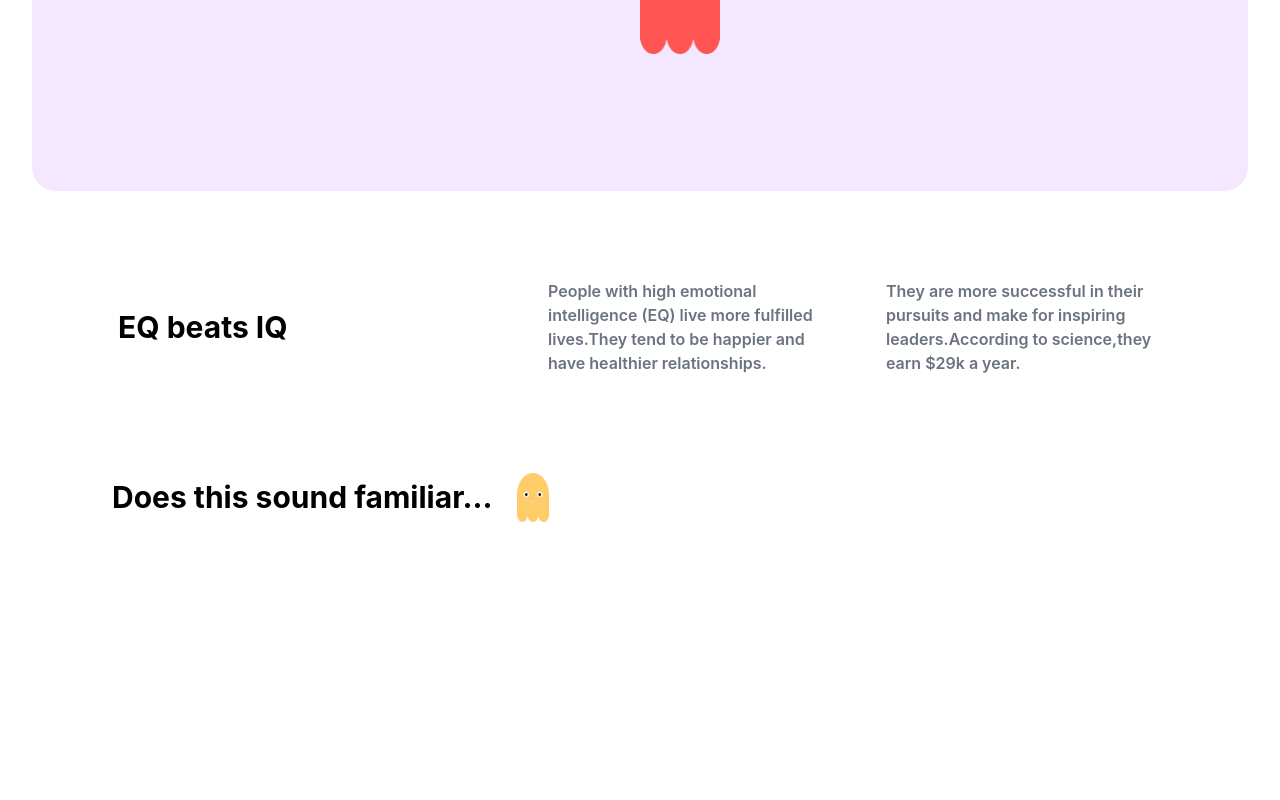
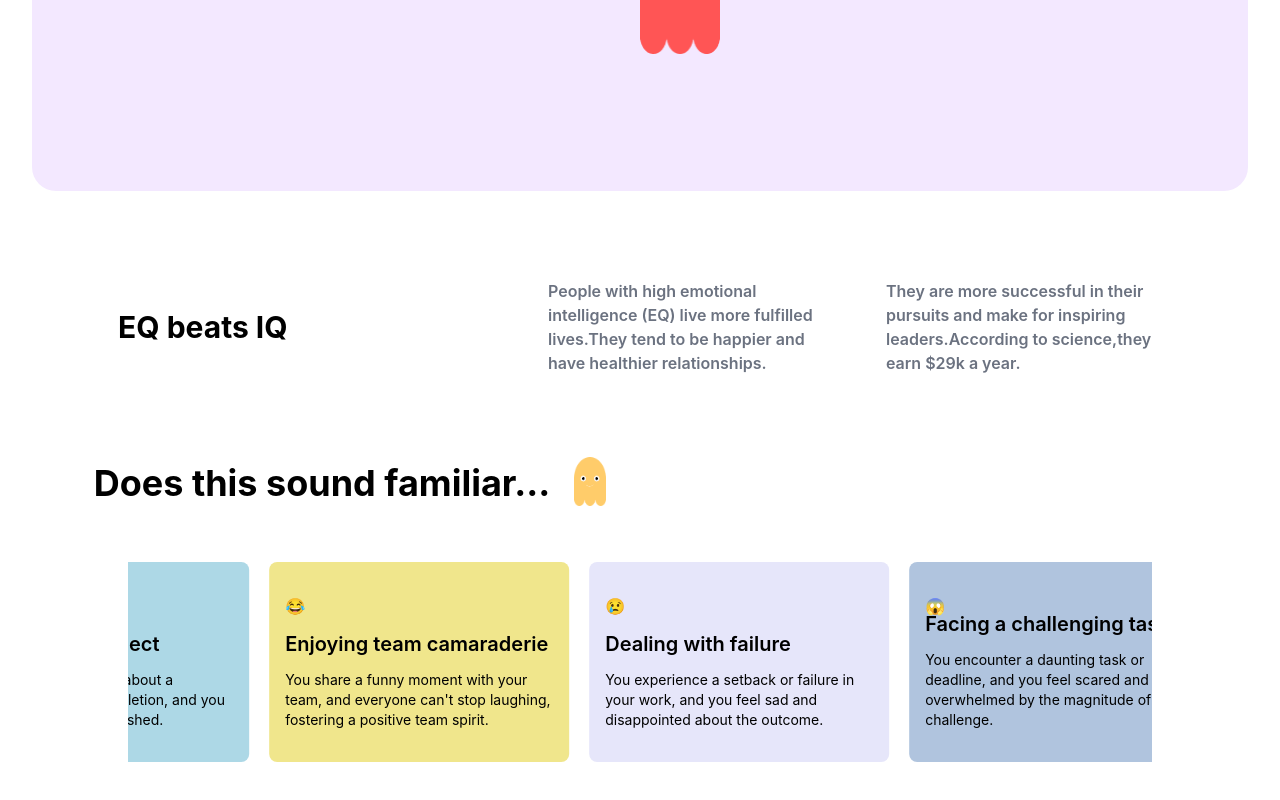
Before and after one commit to Sangmesh0011/spurfitassignment, a React (Create React App) app: page / in a window 1280 px wide. Shown: the part 693-1493 px from the top of the page. Before the commit the page ends 1231 px from the top, so only its background shows below. Built offline with nearby package versions, Linux system fonts and the light colour scheme.

Commit message:
box scrolling done

```diff
--- a/package.json
+++ b/package.json
@@ -6,9 +6,11 @@
     "@testing-library/jest-dom": "^5.17.0",
     "@testing-library/react": "^13.4.0",
     "@testing-library/user-event": "^13.5.0",
+    "framer-motion": "^11.0.24",
     "react": "^18.2.0",
     "react-dom": "^18.2.0",
     "react-scripts": "5.0.1",
+    "tailwind-scrollbar-hide": "^1.1.7",
     "web-vitals": "^2.1.4"
   },
   "scripts": {
--- a/src/App.js
+++ b/src/App.js
@@ -1,26 +1,71 @@
+import { motion } from "framer-motion";
 import React from "react";
 import Header from "./components/Header";
 import LandingPage from "./components/LandingPage";
+import emotionsData from "./res/emotionsData";
 
 function App() {
   return (
     <div className="flex flex-col">
-      <Header/>
+      <Header />
       <div className="flex flex-col justify-center items-center px-8">
-        <LandingPage/>
+        <LandingPage />
 
         <div className="p-14 flex justify-evenly items-center gap-8 my-8">
           <strong className="w-1/3 text-3xl">EQ beats IQ</strong>
-          <span style={{wordBreak:"normal"}} className="w-1/4 text-gray-500 font-semibold">People with high emotional intelligence (EQ) live more fulfilled lives.They tend to be happier and have healthier relationships.</span>
-          <span style={{wordBreak:"normal"}} className="w-1/4 text-gray-500 font-semibold">They are more successful in their pursuits and make for inspiring leaders.According to science,they earn $29k a year.</span>
+          <span
+            style={{ wordBreak: "normal" }}
+            className="w-1/4 text-gray-500 font-semibold"
+          >
+            People with high emotional intelligence (EQ) live more fulfilled
+            lives.They tend to be happier and have healthier relationships.
+          </span>
+          <span
+            style={{ wordBreak: "normal" }}
+            className="w-1/4 text-gray-500 font-semibold"
+          >
+            They are more successful in their pursuits and make for inspiring
+            leaders.According to science,they earn $29k a year.
+          </span>
         </div>
 
-        <div className="flex flex-col my-2 justify-start w-full px-12 py-2">
-          <strong className="text-3xl ml-8 flex gap-6">Does this sound familiar... <img className="w-8 mt-[-6px]" src="/Insect2.png" alt="" /></strong>
-          <div className=""></div>
-        </div>
+        <strong className="text-4xl ml-[-580px] mb-14 flex gap-6">
+          Does this sound familiar...{" "}
+          <img className="w-8 mt-[-6px]" src="/Insect2.png" alt="" />
+        </strong>
+
+        <div className="flex items-center mb-16">
+          <div
 
 
+            id="scroller"
+            className="w-[80vw] h-full overflow-x-auto scroll-smooth whitespace-nowrap scrollbar-hide"
+          >
+            {emotionsData.map((item, index) => {
+              return (
+                <motion.div
+                key={index}
+                  style={{ backgroundColor: item.color }}
+                  initial={{x:100}}
+                  animate={{x:-2000}}
+                  transition={{
+                    repeat: Infinity,
+                    repeatType:"reverse",
+                    duration: 20,
+                    ease: "linear",
+                  }}
+                  className="rounded-lg mr-5 w-[300px] h-[200px] inline-flex flex-col text-wrap py-8 px-4 bg-slate-700"
+                >
+                  <span className="w-16 h-16">{item.emoji}</span>
+                  <span className="text-xl mt-[-10px] font-semibold">
+                    {item.title}
+                  </span>
+                  <span className="text-sm mt-3">{item.details}</span>
+                </motion.div>
+              );
+            })}
+          </div>
+        </div>
       </div>
     </div>
   );
--- /dev/null
+++ b/src/components/BoxA.jsx
@@ -0,0 +1,13 @@
+import React from 'react'
+
+const BoxA = ({color,emoji,title,details}) => {
+  return (
+    <div style={{backgroundColor:{}}} className={`w-full h-full flex flex-col justify-start items-start p-4 gap-3`}>
+      <span>{emoji}</span>
+      <span style={{wordWrap:"break-word"}}>{title}</span>
+      <span style={{wordWrap:"break-word"}} className='text-sm'>{details}</span>
+    </div>
+  )
+}
+
+export default BoxA
--- /dev/null
+++ b/src/res/emotionsData.js
@@ -0,0 +1,52 @@
+const emotionsData = [
+    {
+      "color": "#FFDAB9", // PeachPuff
+      "emoji": "😠",
+      "title": "Conflict with a colleague",
+      "details": "You argue with a colleague and feel angry and defensive instead of staying open and working on common ground."
+    },
+    {
+      "color": "#ADD8E6", // LightBlue
+      "emoji": "😊",
+      "title": "Success in a project",
+      "details": "You receive good news about a successful project completion, and you feel happy and accomplished."
+    },
+    {
+      "color": "#F0E68C", // Khaki
+      "emoji": "😂",
+      "title": "Enjoying team camaraderie",
+      "details": "You share a funny moment with your team, and everyone can't stop laughing, fostering a positive team spirit."
+    },
+    {
+      "color": "#E6E6FA", // Lavender
+      "emoji": "😢",
+      "title": "Dealing with failure",
+      "details": "You experience a setback or failure in your work, and you feel sad and disappointed about the outcome."
+    },
+    {
+      "color": "#B0C4DE", // LightSteelBlue
+      "emoji": "😱",
+      "title": "Facing a challenging task",
+      "details": "You encounter a daunting task or deadline, and you feel scared and overwhelmed by the magnitude of the challenge."
+    },
+    {
+      "color": "#AFEEEE", // PaleTurquoise
+      "emoji": "😍",
+      "title": "Recognition for your work",
+      "details": "You receive praise or recognition for your hard work and dedication, and you feel deeply appreciated and valued."
+    },
+    {
+      "color": "#FFB6C1", // LightPink
+      "emoji": "😐",
+      "title": "Feeling burnt out",
+      "details": "You feel emotionally drained and indifferent towards work, experiencing burnout from prolonged stress and workload."
+    },
+    {
+      "color": "#98FB98", // PaleGreen
+      "emoji": "😴",
+      "title": "Struggling to stay focused",
+      "details": "You feel tired and struggle to concentrate on your tasks, longing for rest and finding it difficult to stay awake."
+    }
+  ];
+
+  export default emotionsData;
--- a/tailwind.config.js
+++ b/tailwind.config.js
@@ -4,5 +4,5 @@ module.exports = {
   theme: {
     extend: {},
   },
-  plugins: [],
+  plugins: [require('tailwind-scrollbar-hide')],
 }
```
Also changed, not shown: 1 other file (tests, documents, lock files or other folders).
